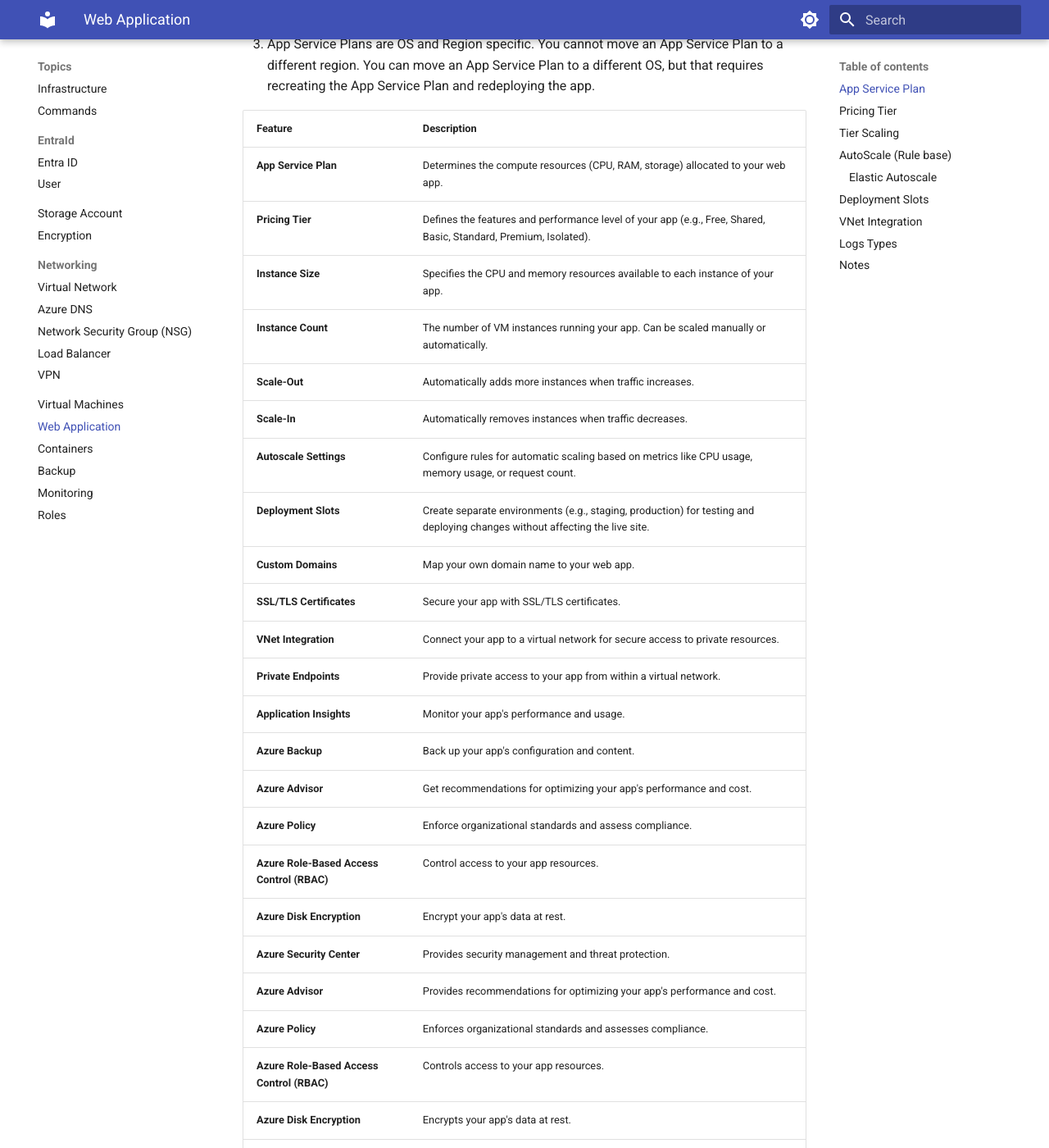
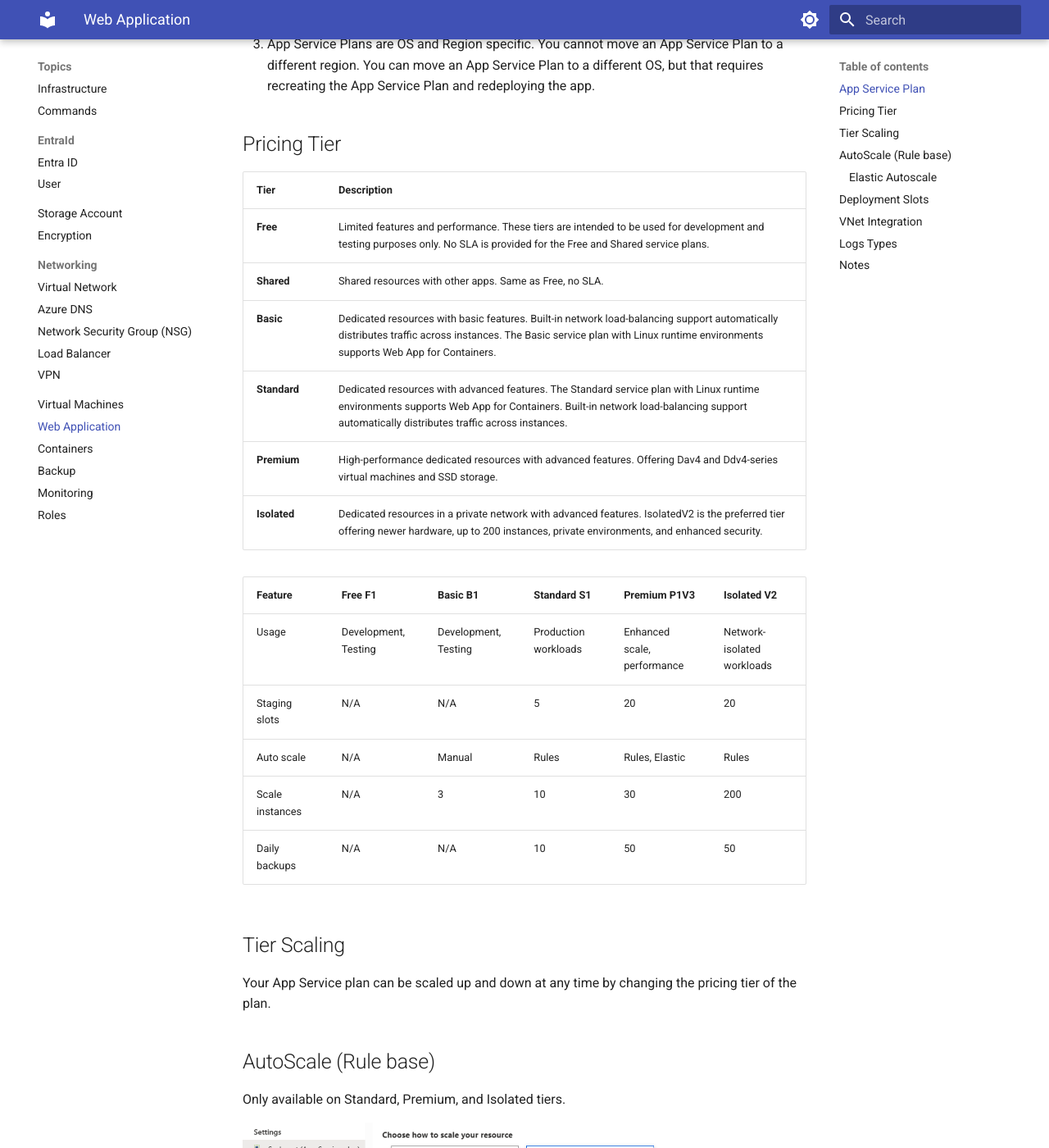
Before and after one commit to yoonghan/AZ-104-Azure-Administrator-Associate, an MkDocs documentation site: the page built from docs/Web-Application.md, in a window 1280 px wide and 1400 px high, scrolled down 396 px. Shown: the whole window at 82% size. Built offline with MkDocs 1.6.1 and Material for MkDocs 9.7.7, drawn with Linux system fonts in a browser that asks for light colours; some of the changed text lies outside the part shown.

Commit message:
Add more docs

```diff
--- a/docs/Web-Application.md
+++ b/docs/Web-Application.md
@@ -5,33 +5,6 @@
 1. An App Service plan defines a set of compute resources for a web application to run.
 2. An App Service = Azure Server WebFarms, if you park anything under Microsoft.Web/serverFarms it ties to this.
 3. App Service Plans are OS and Region specific. You cannot move an App Service Plan to a different region. You can move an App Service Plan to a different OS, but that requires recreating the App Service Plan and redeploying the app.
-
-| Feature | Description |
-| --- | --- |
-| **App Service Plan** | Determines the compute resources (CPU, RAM, storage) allocated to your web app. |
-| **Pricing Tier** | Defines the features and performance level of your app (e.g., Free, Shared, Basic, Standard, Premium, Isolated). |
-| **Instance Size** | Specifies the CPU and memory resources available to each instance of your app. |
-| **Instance Count** | The number of VM instances running your app. Can be scaled manually or automatically. |
-| **Scale-Out** | Automatically adds more instances when traffic increases. |
-| **Scale-In** | Automatically removes instances when traffic decreases. |
-| **Autoscale Settings** | Configure rules for automatic scaling based on metrics like CPU usage, memory usage, or request count. |
-| **Deployment Slots** | Create separate environments (e.g., staging, production) for testing and deploying changes without affecting the live site. |
-| **Custom Domains** | Map your own domain name to your web app. |
-| **SSL/TLS Certificates** | Secure your app with SSL/TLS certificates. |
-| **VNet Integration** | Connect your app to a virtual network for secure access to private resources. |
-| **Private Endpoints** | Provide private access to your app from within a virtual network. |
-| **Application Insights** | Monitor your app's performance and usage. |
-| **Azure Backup** | Back up your app's configuration and content. |
-| **Azure Advisor** | Get recommendations for optimizing your app's performance and cost. |
-| **Azure Policy** | Enforce organizational standards and assess compliance. |
-| **Azure Role-Based Access Control (RBAC)** | Control access to your app resources. |
-| **Azure Disk Encryption** | Encrypt your app's data at rest. |
-| **Azure Security Center** | Provides security management and threat protection. |
-| **Azure Advisor** | Provides recommendations for optimizing your app's performance and cost. |
-| **Azure Policy** | Enforces organizational standards and assesses compliance. |
-| **Azure Role-Based Access Control (RBAC)** | Controls access to your app resources. |
-| **Azure Disk Encryption** | Encrypts your app's data at rest. |
-| **Azure Security Center** | Provides security management and threat protection. |
 
 ## Pricing Tier
 
```
Also changed, not shown: docs/Budget.md (added, +10 -0 lines), docs/Monitoring.md (+9 -0 lines), docs/Virtual-Machines.md (+0 -24 lines).
